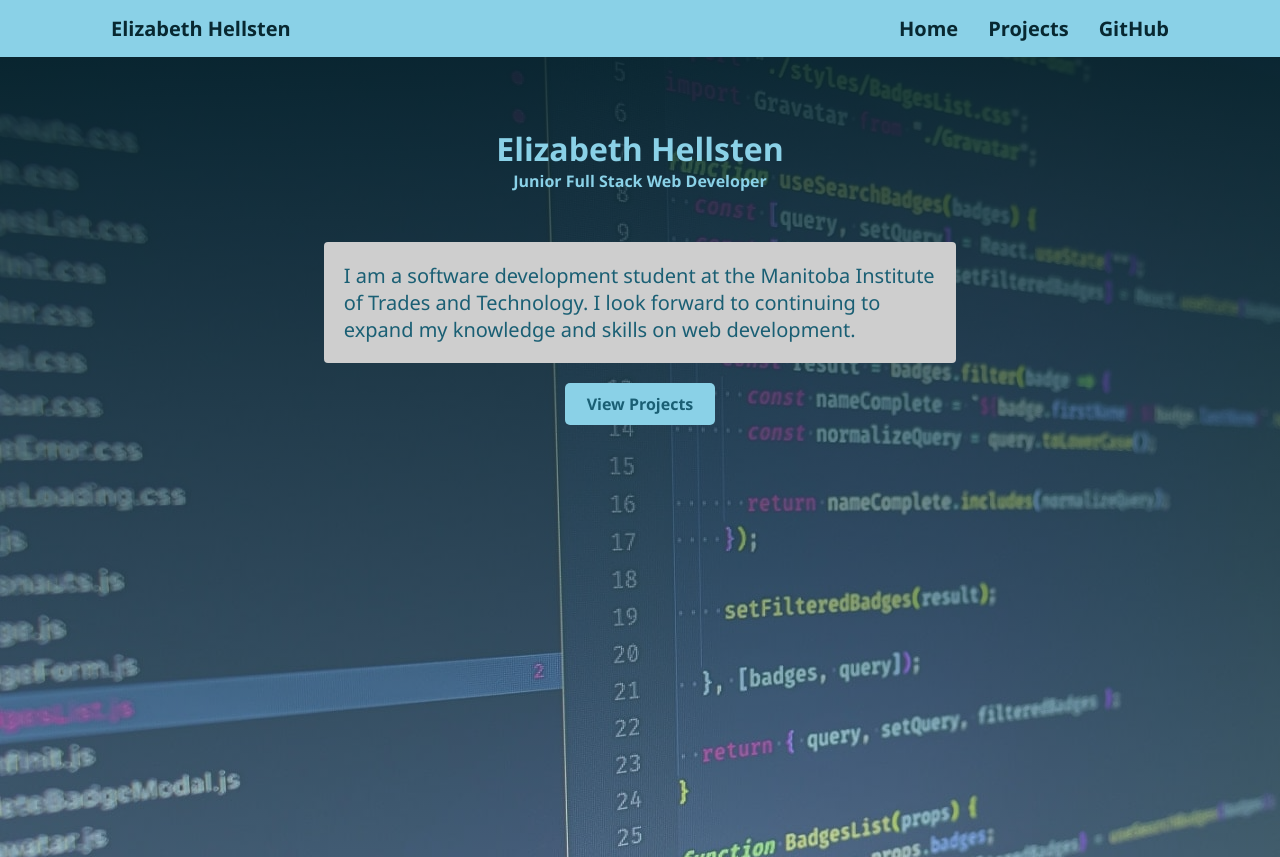
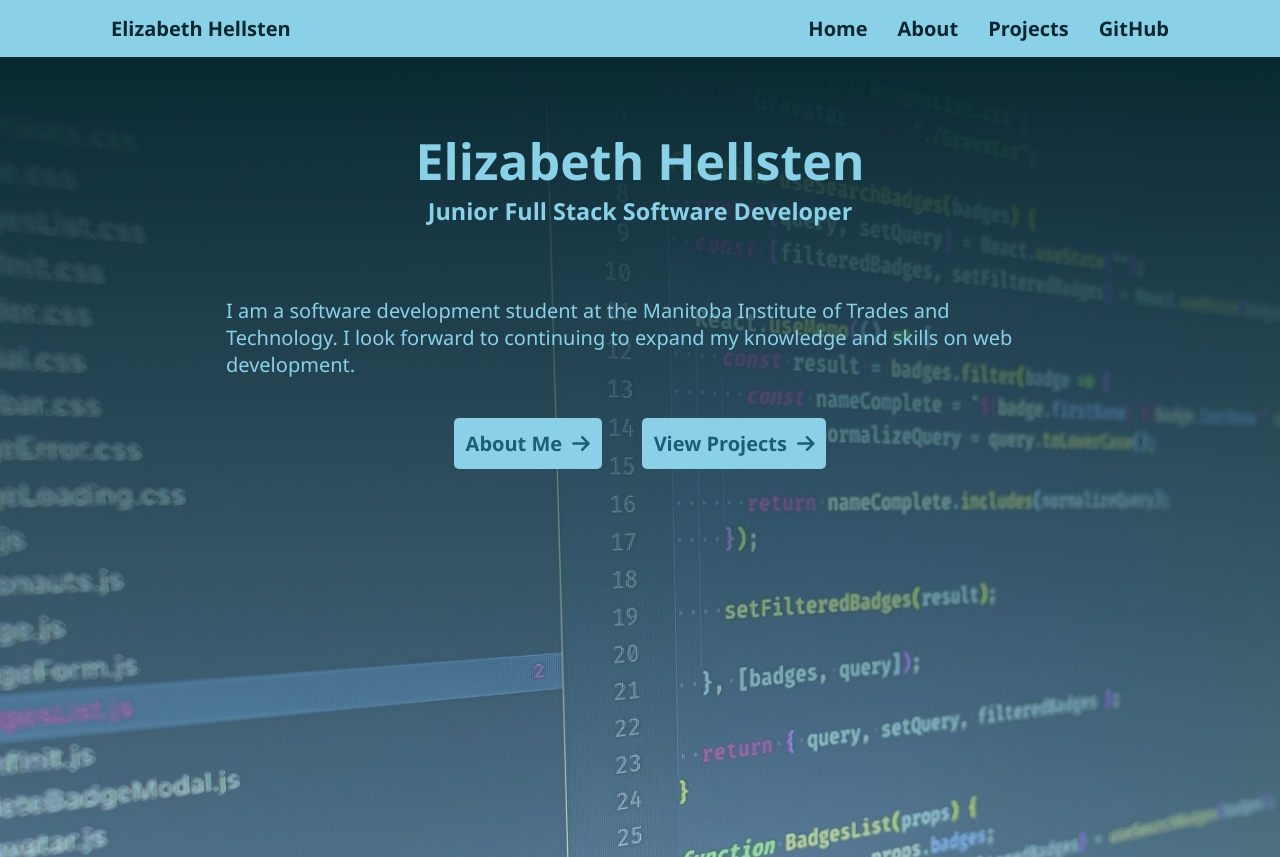
Before and after one commit to elizabethh34/portfolio-site, a React (Create React App) app: page / in a window 1280 px wide. Built offline with nearby package versions, Linux system fonts and the light colour scheme.

Commit message:
Add an about me page

```diff
--- a/public/index.html
+++ b/public/index.html
@@ -3,6 +3,7 @@
   <head>
     <meta charset="utf-8" />
     <link rel="icon" href="%PUBLIC_URL%/favicon.ico" />
+    <script src="https://kit.fontawesome.com/466beb8b86.js" crossorigin="anonymous"></script>
     <meta name="viewport" content="width=device-width, initial-scale=1" />
     <title>Elizabeth Hellsten</title>
   </head>
--- a/src/App.css
+++ b/src/App.css
@@ -13,17 +13,20 @@ nav {
   color:rgb(138, 209, 231);
 }
 
+.home-name {
+  font-size: 2.5em;
+}
+
 .home-image {
   height: 100vh;
   padding: 20px;
 }
 
-.info-container {
-  background-color: rgb(206, 206, 206);
-  color:rgb(26, 95, 116);
+.home-container {
+  color:rgb(138, 209, 231);
   font-size: 20px;
   border-radius: 4px;
-  width: 60%;
+  width: 70%;
   margin: auto;
 }
 
@@ -35,15 +38,28 @@ nav {
   margin: 50px;
 }
 
+.home-buttons-container {
+  display: flex;
+  justify-content: center;
+}
+
 .projects-button {
-  width: 150px;
   text-align: center;
-  margin: 20px auto;
+  margin: 20px;
   color: rgb(26, 95, 116);
   background-color: rgb(138, 209, 231);
   font-weight: 600;
-  padding: 10px;
+  padding: 12px;
   border-radius: 5px;
+}
+
+.projects-button.about {
+  width: 20%;
+  margin: auto;
+}
+
+.fas {
+  margin-left: 10px;
 }
 
 .projects-button:hover {
@@ -72,11 +88,6 @@ nav ul {
 
 .nav-item a {
   color:rgb(8, 40, 49);
-}
-
-.home-container {
-  width: 85%;
-  margin: auto;
 }
 
 .projects-heading {
--- a/src/App.js
+++ b/src/App.js
@@ -3,6 +3,7 @@ import { Route, Switch } from 'react-router-dom';
 import Home from './components/Home';
 import Header from './components/Header';
 import ProjectsPage from './components/ProjectsPage';
+import About from './components/About';
 import './App.css';
 
 class App extends Component {
@@ -98,10 +99,16 @@ class App extends Component {
         <Switch>
           <Route
             exact path="/"
-            render={props => <Home {...props}/>}/>
+            render={props => <Home {...props}/>}
+          />
+          <Route
+            exact path="/about"
+            render={props => <About {...props}/>}
+          />
           <Route
             exact path="/projects"
-            render={props => <ProjectsPage allProjects={allProjects} {...props}/>}/>
+            render={props => <ProjectsPage allProjects={allProjects} {...props}/>}
+          />
         </Switch>
       </Fragment>
     );
--- /dev/null
+++ b/src/components/About.jsx
@@ -0,0 +1,22 @@
+import React from 'react';
+import { Link } from 'react-router-dom';
+
+const About = () => {
+  return (
+    <div className="home-container">
+        <div className="name-container">
+          <h1 className="home-name">Elizabeth Hellsten</h1>
+          <h4 className="home-role">Junior Full Stack Web Developer</h4>
+        </div>
+        <div className="info-container">
+          <p className="about-info">I am Elizabeth Hellsten. I am currently a software development student at the Manitoba Institute of Trades and Technology. I have always been interested in technology, and during the pandemic my interest increased as I saw how tech became so important in our everyday lives. Whether it is working from home, shopping, entertainment, or socializing with friends, our whole lives have increasingly come to rely on technology. I love the idea that I can help to create tools that enable people to connect with each other, and make daily life easier. </p>
+          <p className="about-info">Having learned the fundamentals of both front and back end development at MITT, I am excited to continue to learn new technologies and see all the possibilities.</p>
+        </div>
+        <Link to="/projects">
+          <div className="projects-button about">View Projects<i className="fas fa-arrow-right"></i></div>
+        </Link>
+      </div>
+  );
+}
+
+export default About;
--- a/src/components/Header.jsx
+++ b/src/components/Header.jsx
@@ -12,6 +12,9 @@ const Header = () => {
           <Link to="/">
             <li className="nav-item">Home</li>
           </Link>
+          <Link to="/about">
+            <li className="nav-item">About</li>
+          </Link>
           <Link to="/projects">
             <li className="nav-item">Projects</li>
           </Link>
--- a/src/components/Home.jsx
+++ b/src/components/Home.jsx
@@ -4,18 +4,23 @@ import home from '../images/home.jpg';
 
 const Home = () => {
   return (
-    <div className="home-image" style={{ backgroundImage: `linear-gradient(to top, rgba(138, 209, 231, 0.4), rgba(8, 40, 49, 0.9)), url(${home})` }}>
+    <div className="home-image" style={{ backgroundImage: `linear-gradient(to top, rgba(138, 209, 231, 0.5), rgba(8, 40, 49, 1)), url(${home})` }}>
       <div className="home-container">
         <div className="name-container">
           <h1 className="home-name">Elizabeth Hellsten</h1>
-          <h4 className="home-role">Junior Full Stack Web Developer</h4>
+          <h3 className="home-role">Junior Full Stack Software Developer</h3>
         </div>
         <div className="info-container">
           <p className="about-info">I am a software development student at the Manitoba Institute of Trades and Technology. I look forward to continuing to expand my knowledge and skills on web development.</p>
         </div>
-        <Link to="/projects">
-          <div className="projects-button">View Projects</div>
-        </Link>
+        <div className="home-buttons-container">
+          <Link to="/about">
+            <div className="projects-button">About Me<i className="fas fa-arrow-right"></i></div>
+          </Link>
+          <Link to="/projects">
+            <div className="projects-button">View Projects<i className="fas fa-arrow-right"></i></div>
+          </Link>
+        </div>
       </div>
     </div>
   );
```
